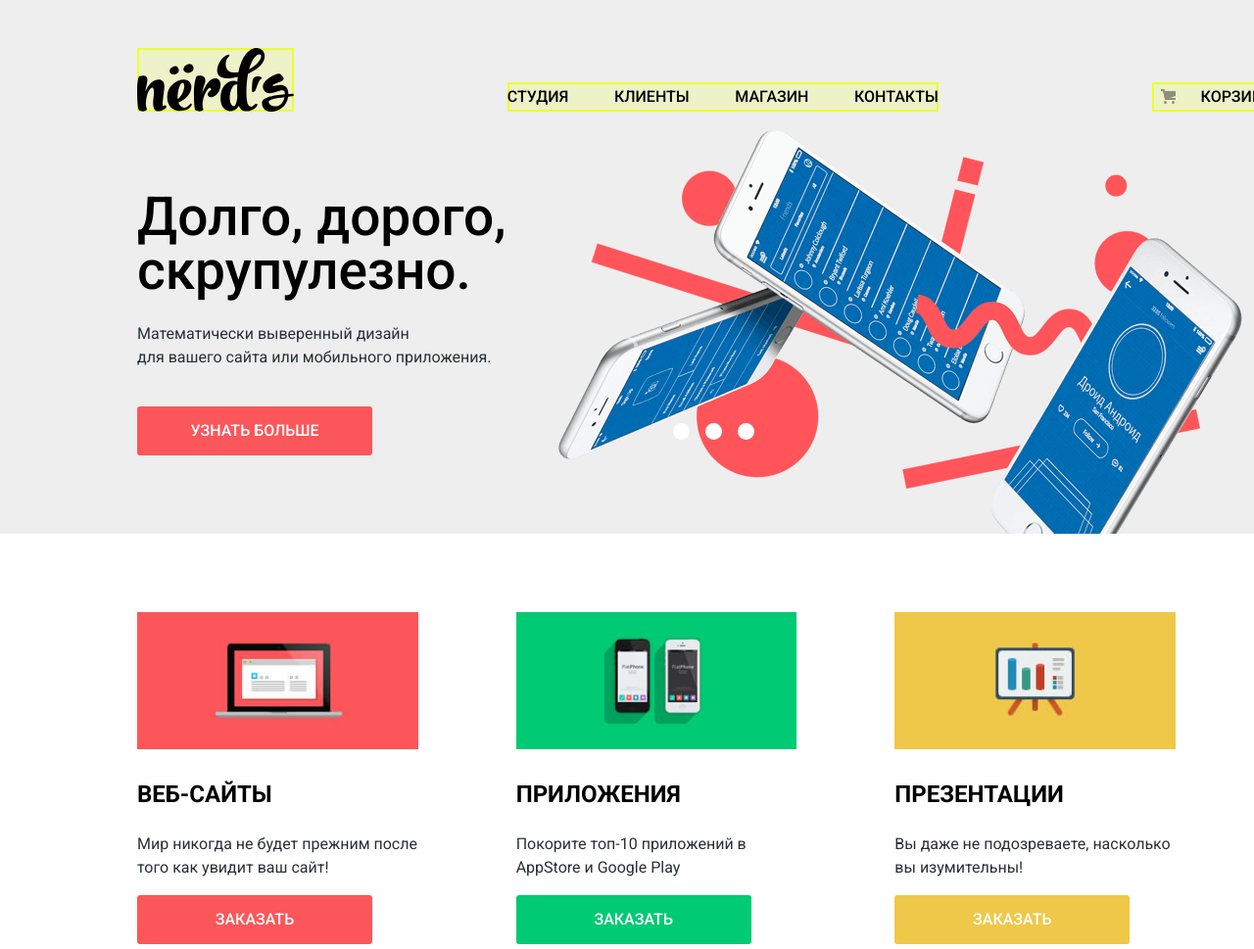
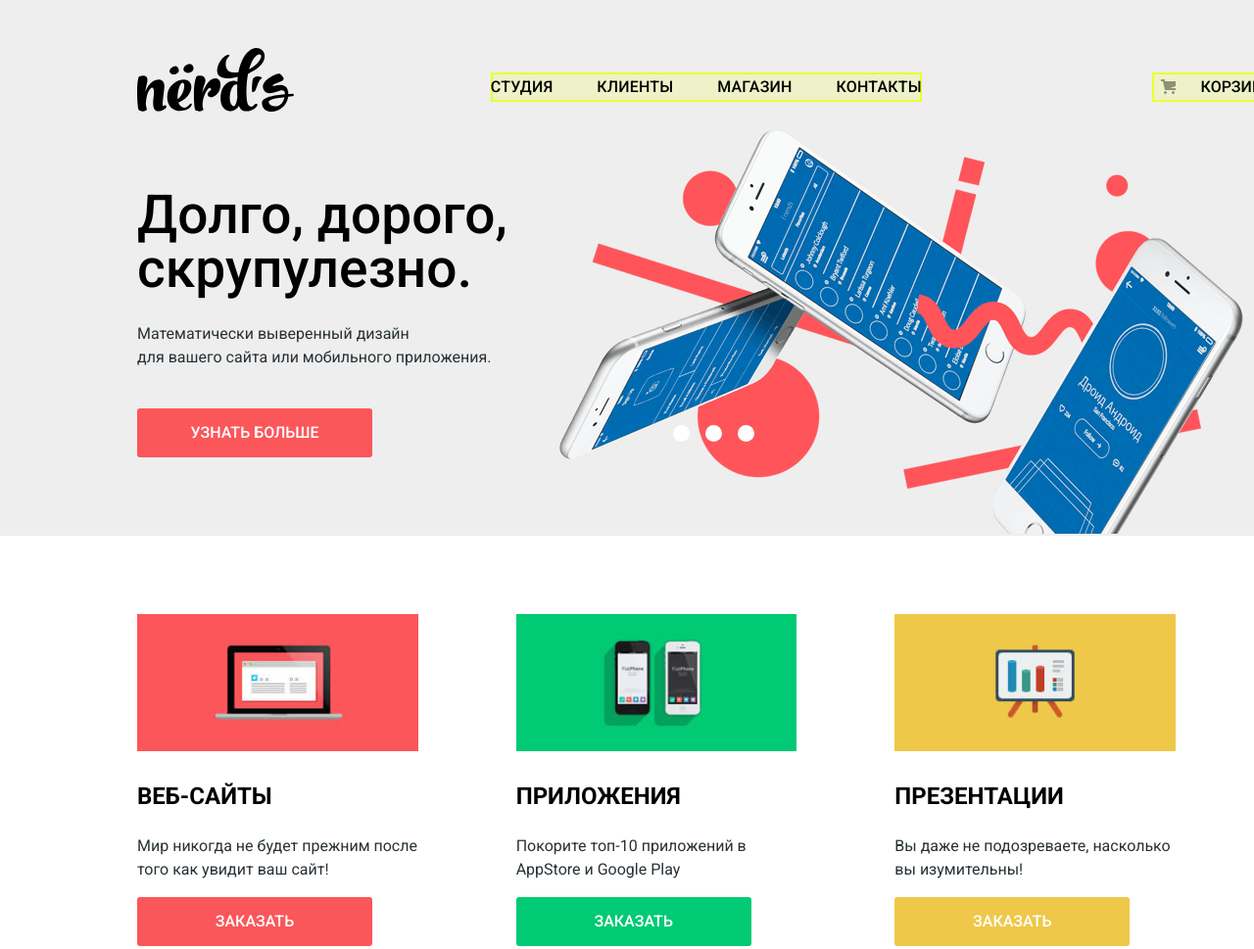
Before and after one commit to alekseyburn/nerds, a website: page index.html in a window 1280 px wide. Shown: the top 969 px of the page at 98% size. Drawn offline with Linux system fonts and the light colour scheme.

Commit message:
завершение докоративных элементов header

```diff
--- a/css/style.css
+++ b/css/style.css
@@ -19,7 +19,7 @@ a {
   display: block;
   width: 240px;
   padding: 16px 0;
-  border-radius: 3px;
+
   font: inherit;
   font-weight: 500;
   line-height: 18px;
@@ -30,6 +30,7 @@ a {
 
   background-color: #fb565a;
   border: none;
+  border-radius: 3px;
 }
 
 .social-button {
@@ -109,13 +110,15 @@ a {
 }
 
 .features-item h3 {
+  max-width: 560px;
+  margin: 0;
+  margin-bottom: 27px;
+
   font-weight: 500;
   font-size: 55px;
   line-height: 55px;
   color: #000000;
-  max-width: 600px;
-  margin: 0;
-  margin-bottom: 25px;
+  letter-spacing: 0.1px;
 }
 
 .features a {
@@ -125,10 +128,10 @@ a {
 }
 
 .features-item p {
-  max-width: 460px;
+  line-height: 24px;
+  max-width: 430px;
   margin: 0;
-  margin-bottom: 38px;
-
+  margin-bottom: 40px;
 }
 .services-list {
   list-style: none;
@@ -443,8 +446,9 @@ body {
   width: 160px;
   height: 65px;
   /*margin-top: 49px;*/
-   background: rgba(234, 255, 45, 0.2);
-  box-shadow: inset 0 0 0 2px rgb(234,255,45);
+
+/*  background: rgba(234, 255, 45, 0.2);
+  box-shadow: inset 0 0 0 2px rgb(234,255,45);*/
 }
 
 .site-navigation {
@@ -453,24 +457,25 @@ body {
   justify-content: space-between;
   width: 440px;
   margin: 0;
+  margin-right: 34px;
+  margin-bottom: 10px;
   padding: 0;
-  /*margin-top: 75px;*/
+letter-spacing: 0.2px;
+  list-style: none;
 
-  list-style: none;
   background: rgba(234, 255, 45, 0.2);
   box-shadow: inset 0 0 0 2px rgb(234,255,45);
 }
 
 .main-navigation {
   width: 100%;
-
 }
 
 .cart {
   position: relative;
 
   max-width: 160px;
-  /*margin-top: 75px;*/
+  margin-bottom: 10px;
   padding-left: 50px;
 
   background: rgba(234, 255, 45, 0.2);
@@ -480,28 +485,29 @@ body {
 
 .cart::before {
   content: "";
-  width: 15px;
-  height: 15px;
   position: absolute;
   top: 7px;
   left: 9px;
+
+  width: 15px;
+  height: 15px;
+
   background-image: url("../img/cart-icon.svg");
   background-repeat: no-repeat;
   background-position: 0 0;
   opacity: 0.4;
 }
 .container {
-  width: 1200px;
+  width: 1160px;
   margin: 0 auto;
   padding: 0 20px;
-  box-sizing: border-box;
 }
 
 .main-navigation .container {
+  display: flex;
+  justify-content: space-between;
+  align-items: flex-end;
   min-height: 114px;
-  display: flex;
-  align-items: flex-end;
-  justify-content: space-between;
 }
 
 /*навигация*/
@@ -516,8 +522,8 @@ body {
 
 .features-item {
   display: none;
+  padding-top: 78px;
   padding-bottom: 80px;
-  padding-top: 80px;
 }
 
 .features-item:nth-child(1) {
@@ -525,62 +531,66 @@ body {
 }
 
 .features-item:nth-child(1) {
-    background-image: url("../img/slide1.png");
+  background-image: url("../img/slide1.png");
   background-repeat: no-repeat;
-  background-position: 93% 18px;
+  background-position: 93.3% 18px;
 }
 
 .features-item:nth-child(2) {
-    background-image: url("../img/slide2.png");
+  background-image: url("../img/slide2.png");
   background-repeat: no-repeat;
-  background-position: 100% 0;
+  background-position: 99.9% 1px;
 }
 
 .features-item:nth-child(3) {
-    background-image: url("../img/slide3.png");
+  background-image: url("../img/slide3.png");
   background-repeat: no-repeat;
-  background-position: 100% 19px;
+  background-position: 99.91% 19px;
 }
 .features {
   position: relative;
-
 }
 
 .features-controls i {
   position: relative;
+
   display: inline-block;
   width: 17px;
   height: 17px;
+  padding: 8px;
+
   border-radius: 50%;
   cursor: pointer;
-  padding: 8px;
 }
 
 .features-controls i::after {
+  content: "";
   position: absolute;
   z-index: 1;
-  content: "";
+
   width: 17px;
   height: 17px;
+
   background-color: #ffffff;
   border-radius: 50%;
 }
 
 .features-controls {
   position: absolute;
+  bottom: 104px;
   left: 50%;
-  bottom: 104px;
   z-index: 100;
+
   width: 160px;
   height: 17px;
+
+  font-size: 0;
   text-align: center;
-  font-size: 0;
+
   transform: translateX(-50%);
 }
 
-.features-controls .active::before {
 
-}
 /*слайдер  */ /*навигация*/
 /*услуги*/
 
```
Also changed, not shown: index.html (indentation only).
